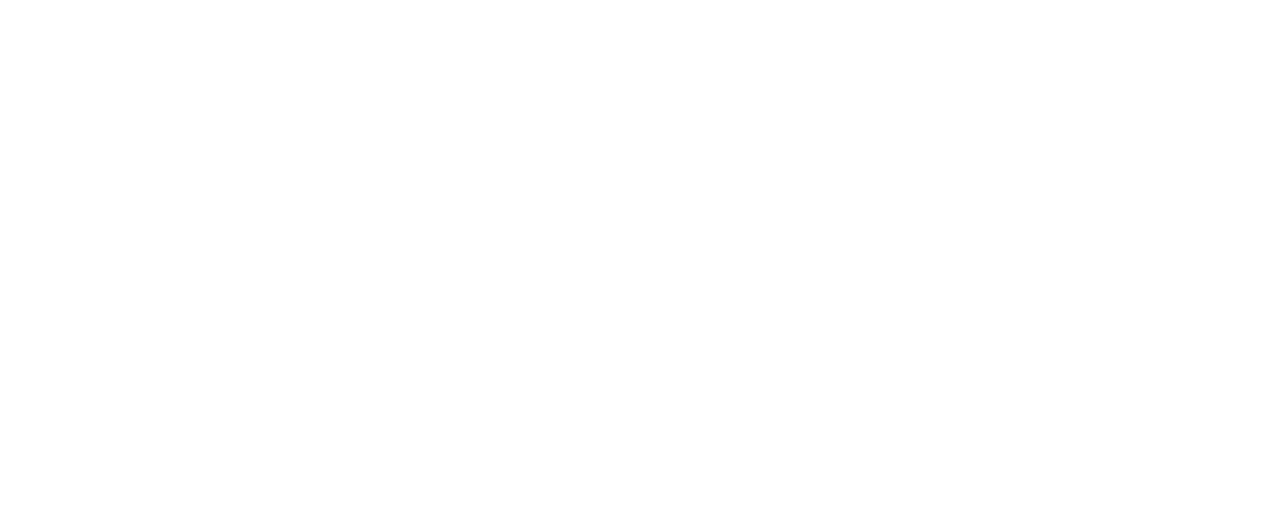
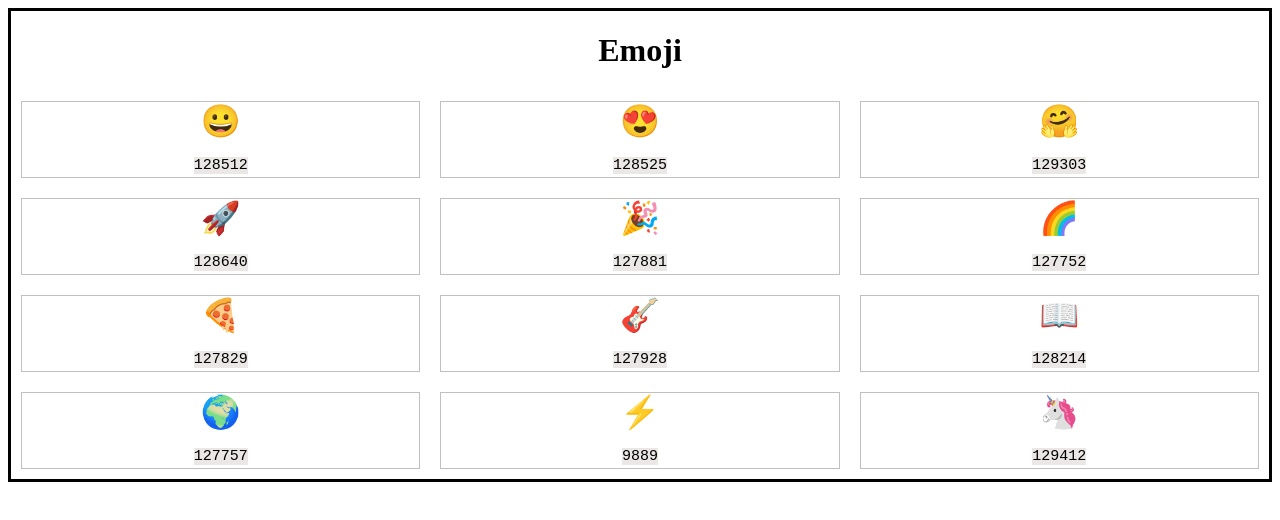
Before and after one commit to ngen0004/mtm6302-emoji-your-github-ngen0004, a plain HTML site: page index.html in a window 1280 px wide. Drawn offline with Linux system fonts and the light colour scheme.

Commit message:
Completes the assignment

```diff
--- a/index.html
+++ b/index.html
@@ -3,9 +3,16 @@
 <head>
     <meta charset="UTF-8">
     <meta name="viewport" content="width=device-width, initial-scale=1.0">
-    <title>Document</title>
+    <title>Emoji</title>
+    <link rel="stylesheet" href="style.css">
 </head>
 <body>
+    <header>
+        <h1>Emoji</h1>
+    </header>
+    <section id="emojisGallery" class="wrapper">
 
+    </section>
+    <script src="script.js"></script>
 </body>
 </html>
--- a/script.js
+++ b/script.js
@@ -0,0 +1,28 @@
+let emojisCode= [
+    128512,
+    128525,
+    129303,
+    128640,
+    127881,
+    127752,
+    127829,
+    127928,
+    128214,
+    127757,
+    9889,
+    129412
+]
+
+let arr = []
+let emojisGallery = document.getElementById('emojisGallery')
+
+for (const code of emojisCode){
+    arr.push(`
+        <p id="emj">
+            <span>${String.fromCodePoint(code)}</span><br>
+            <code>${code}</code>
+         </p>
+    `)
+}
+
+emojisGallery.innerHTML = arr.join('')
--- a/style.css
+++ b/style.css
@@ -0,0 +1,19 @@
+.wrapper{
+    display: grid;
+    grid-template-columns: repeat(3, 1fr);
+    grid-template-rows: 1fr 1fr;
+}
+
+body{
+    border: 3px solid black ;
+    text-align: center;
+}
+#emj{
+    font-size: 2rem;
+    border: 1px solid silver;
+    margin: 10px;
+ }
+code{
+    font-size: 15px;
+    background-color: rgb(235, 231, 231)
+}
```
